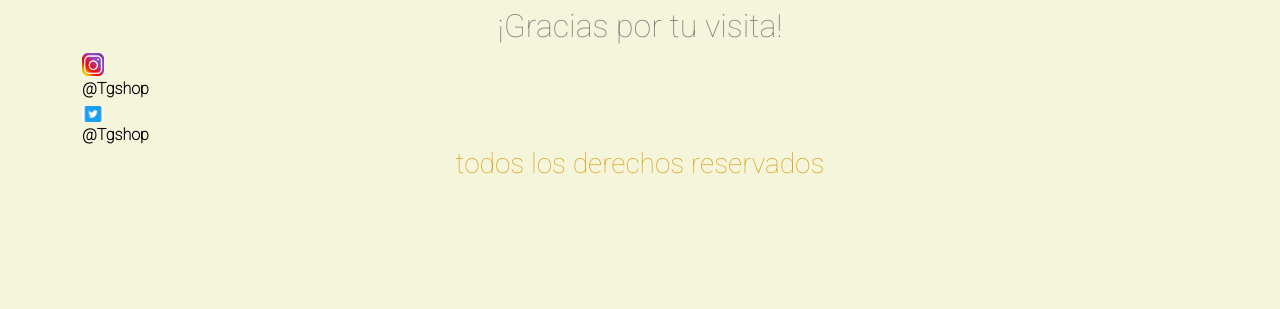
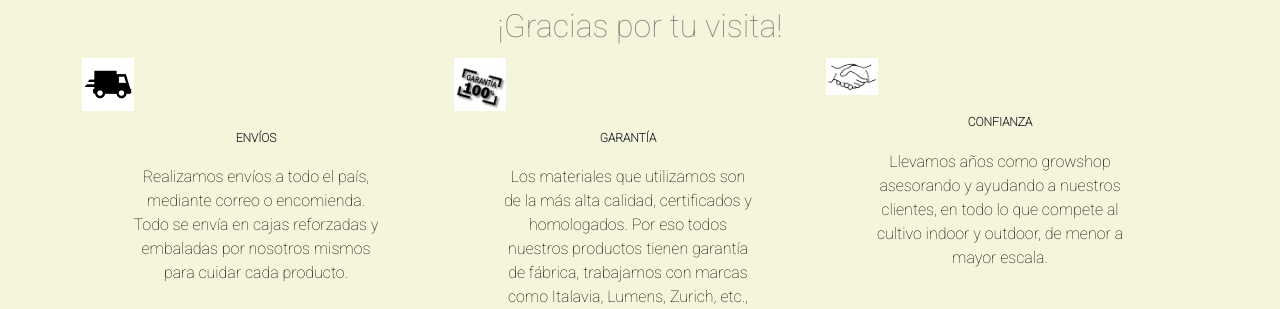
Before and after one commit to JoaquinBusto/tiendagrow-Busto, a plain HTML site: page index.html in a window 1280 px wide. Shown: the part 491-800 px from the top of the page. Drawn offline with nearby package versions, Linux system fonts and the light colour scheme; a web font is replaced by a local one.

Commit message:
nueva entrega

```diff
--- a/css/styles.css
+++ b/css/styles.css
@@ -126,7 +126,20 @@ a {
 .imagenUno{
     display: none;
 }
+.tres{
+    display: flex;
+    width: 15%;
+    margin-top: 5px;
 
+}
+.subtitulo{
+    font-family: 'Roboto', sans-serif;
+    font-weight: bold;
+    display: flex;
+    justify-content: center;
+    font-size: 12px;
+    margin-top: 20px;
+}
 /*nosotros*/
 .menuNuevo{
     font-family: 'Roboto', sans-serif;
@@ -334,7 +347,7 @@ p {
     list-style: none;
 }
 /*mobile version*/
-@media (max-width: 600px){
+@media (max-width: 576px) and (min-width: 280px) {
     body{
         background-color: rgb(245, 220, 225);
     }
@@ -451,4 +464,5 @@ p {
         background-image: linear-gradient(to bottom, white,rgb(245, 220, 225) );
         box-shadow: 3px 2px;
     }
+
 }
--- a/index.html
+++ b/index.html
@@ -76,6 +76,38 @@
                 </nav>
                 <h2 class="colorPro"> ¡Gracias por tu visita! </h2>
             </main>
+            <section class="container row">
+            <div class="col-4">
+                <img src="img/camion.jpg" alt="camion" class="tres">
+                <h3 class="subtitulo">
+                    ENVÍOS
+                </h3>
+                <p class="triple">
+
+                    Realizamos envíos a todo el país, mediante correo o encomienda. Todo se envía en cajas reforzadas y embaladas por nosotros mismos para cuidar cada producto.
+                </p>
+                </div>
+                <div class="col-4">
+                <img src="img/OIP.jpg" alt="garantia" class="tres">
+                <h3 class="subtitulo">
+                    GARANTÍA
+                </h3>
+                <p class="triple">
+
+                    Los materiales que utilizamos son de la más alta calidad, certificados y homologados. Por eso todos nuestros productos tienen garantía de fábrica, trabajamos con marcas como Italavia, Lumens, Zurich, etc., líderes en sus respectivos campos.
+                </p>
+                </div>
+                <div class="col-4">
+                <img src="img/manos.jpg" alt="confianza" class="tres">
+                <h3 class="subtitulo">
+                    CONFIANZA
+                </h3>
+                <p class="triple">
+
+                    Llevamos años como growshop asesorando y ayudando a nuestros clientes, en todo lo que compete al cultivo indoor y outdoor, de menor a mayor escala.
+                </p>
+                </div>
+            </div>
             <footer id="piePagina">
                 <div>
                     <img src="img/ig.jpg" alt="" class="ig">
@@ -87,7 +119,8 @@
                         @Tgshop
                     </p>
                 </div>
-                <h3 id="colorSub">todos los derechos reservados</h3>
+            </section>
+                <h4 id="colorSub">todos los derechos reservados</h3>
             </footer>
         </div>
     </section>
```
Also changed, not shown: pages/contacto.html (+1 -1 lines), pages/cultivo.html (+1 -1 lines), pages/productos.html (+1 -1 lines), img/OIP.jpg (added), img/camion.jpg (added), img/manos.jpg (added).
